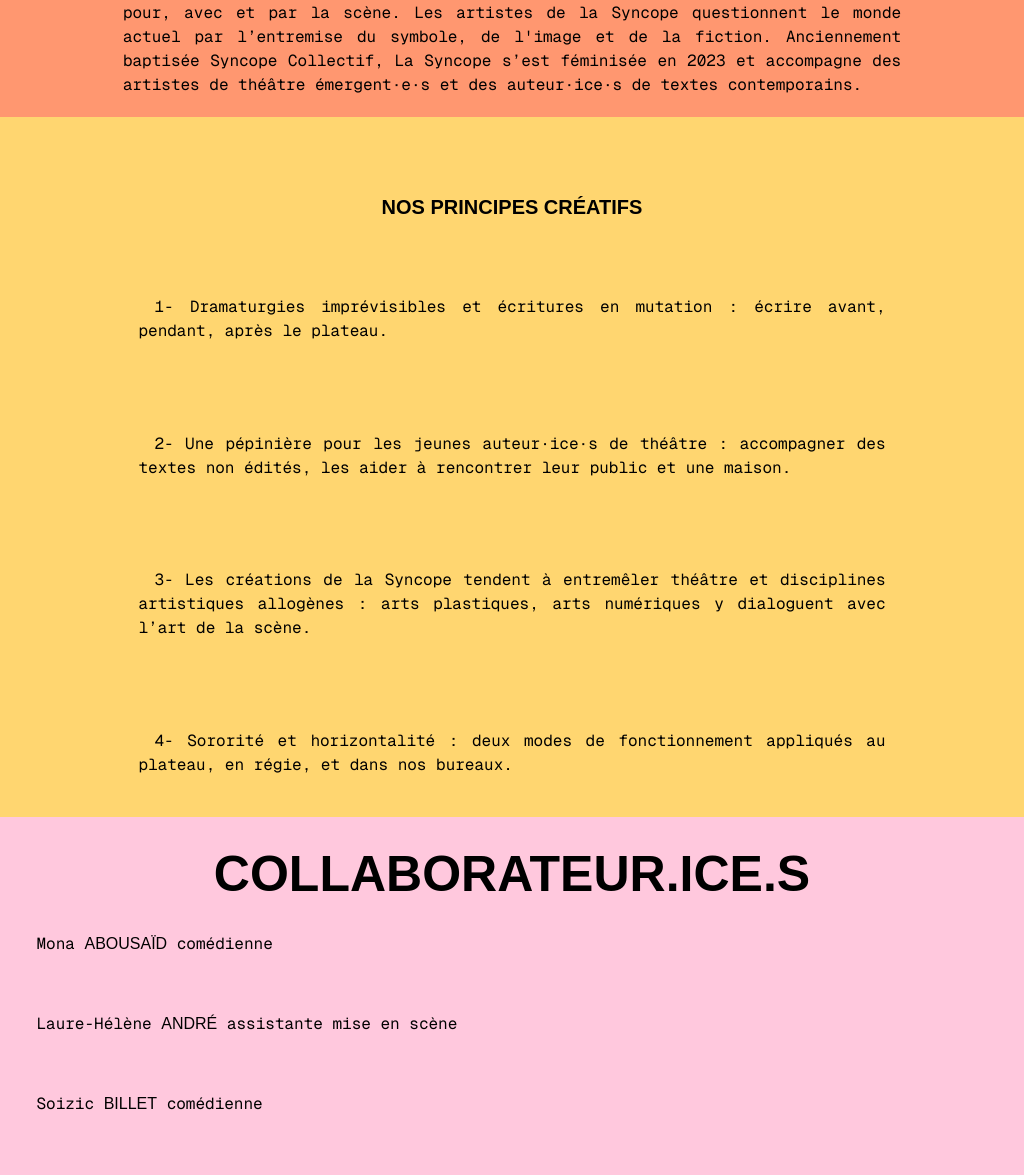
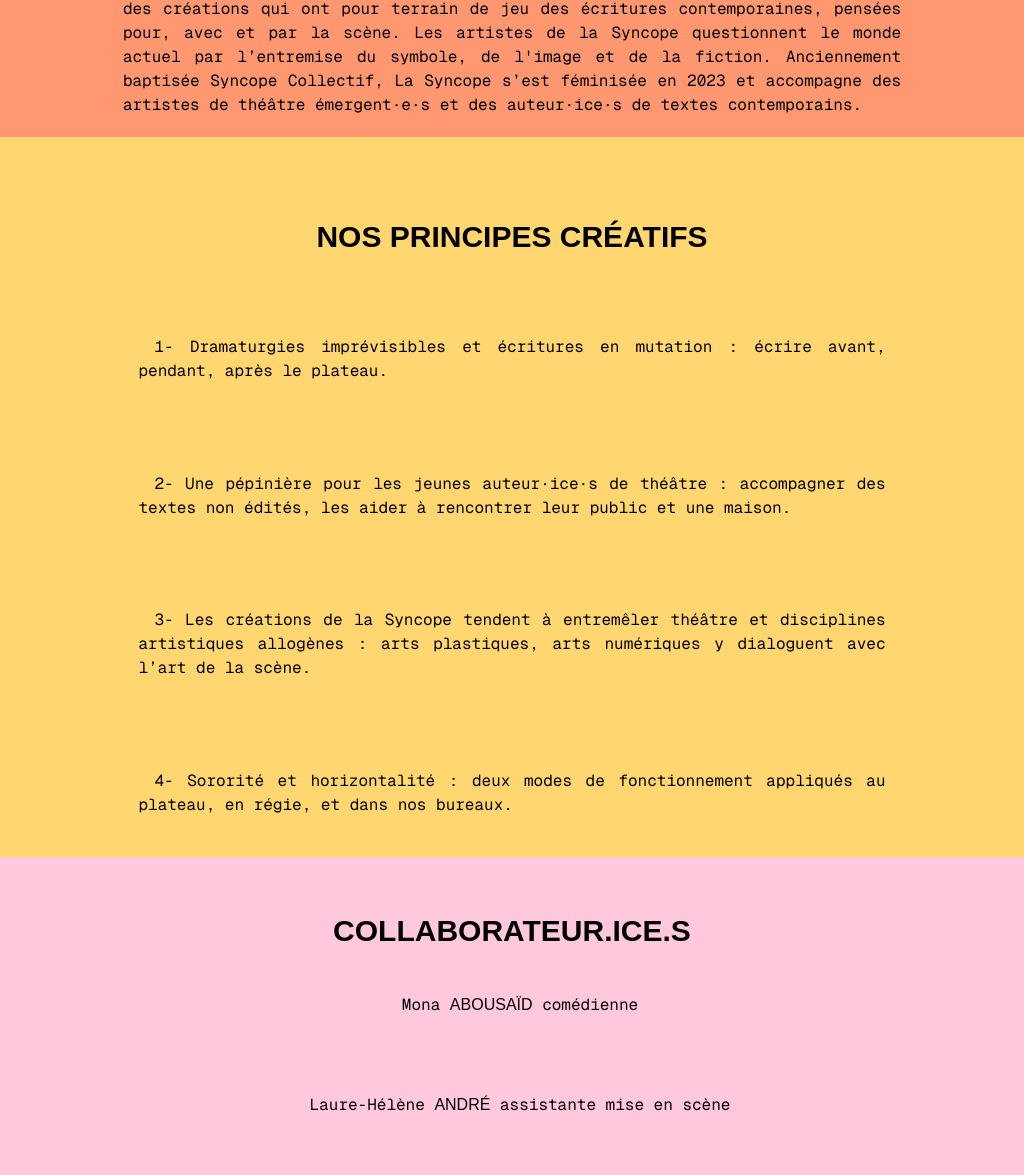
Before and after one commit to Louissnsn/LaSyncopeV2, a Next.js app: page / in a window 1024 px wide. Shown: the part 750-1925 px from the top of the page. Built offline with nearby package versions, Linux system fonts and the light colour scheme; a web font is replaced by a local one.

Commit message:
more queries

```diff
--- a/app/styles/Collaborateurices.module.css
+++ b/app/styles/Collaborateurices.module.css
@@ -19,6 +19,7 @@
   font-family: var(--font-geist-mono, "Courier New", monospace);
   text-indent: 1em;
   padding: 2%;
+  margin-top: 2%;
 }
 
 .noms {
@@ -28,6 +29,7 @@
 .leftContainer {
   height: auto;
   width: 100%;
+  text-align: center;
   text-justify: inter-word;
 }
 
@@ -122,9 +124,9 @@
     flex-direction: column;
   }
   .titre {
-    font-size: 50px;
+    font-size: 30px;
+    margin-top: 5%;
   }
-
   .rightContainer {
     height: 80vh;
     width: 100%;
@@ -180,3 +182,6 @@
     right: 13%;
   }
 }
+
+/* @media (min-width: 1081px) and (max-width: 1220px) {
+} */
--- a/app/styles/Cquoi.module.css
+++ b/app/styles/Cquoi.module.css
@@ -49,7 +49,6 @@
 
 .sousTitre {
   font-family: var(--font-combine, Arial, sans-serif);
-  font-size: 20px;
   line-height: 2;
   text-align: center;
   padding-top: 5%;
@@ -89,7 +88,7 @@
   }
 }
 
-@media (min-width: 781px) and (max-width: 1080px) {
+@media (min-width: 781px) and (max-width: 1200px) {
   .parent {
     display: flex;
     flex-direction: column;
@@ -97,6 +96,10 @@
   .titre {
     font-size: 50px;
     text-align: center;
+  }
+
+  .sousTitre {
+    font-size: 30px;
   }
 
   .textDescription {
@@ -125,3 +128,6 @@
     align-items: center;
   }
 }
+
+@media (min-width: 781px) and (max-width: 1200px) {
+}
```
